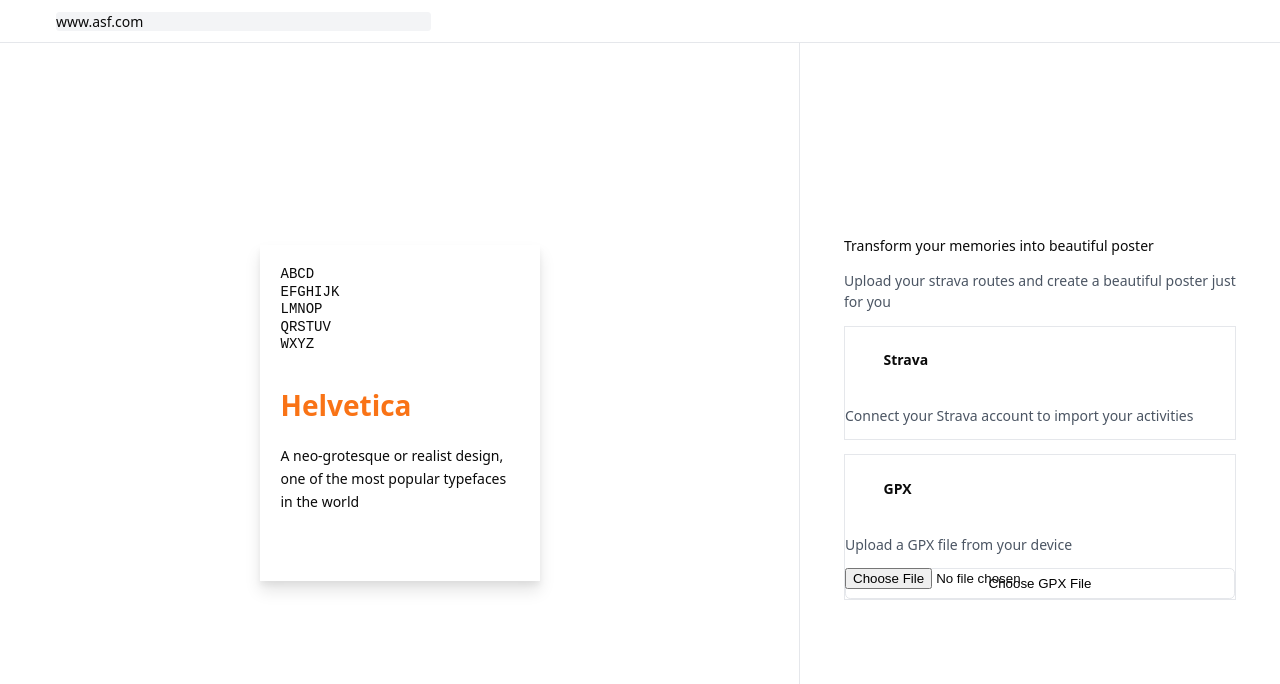
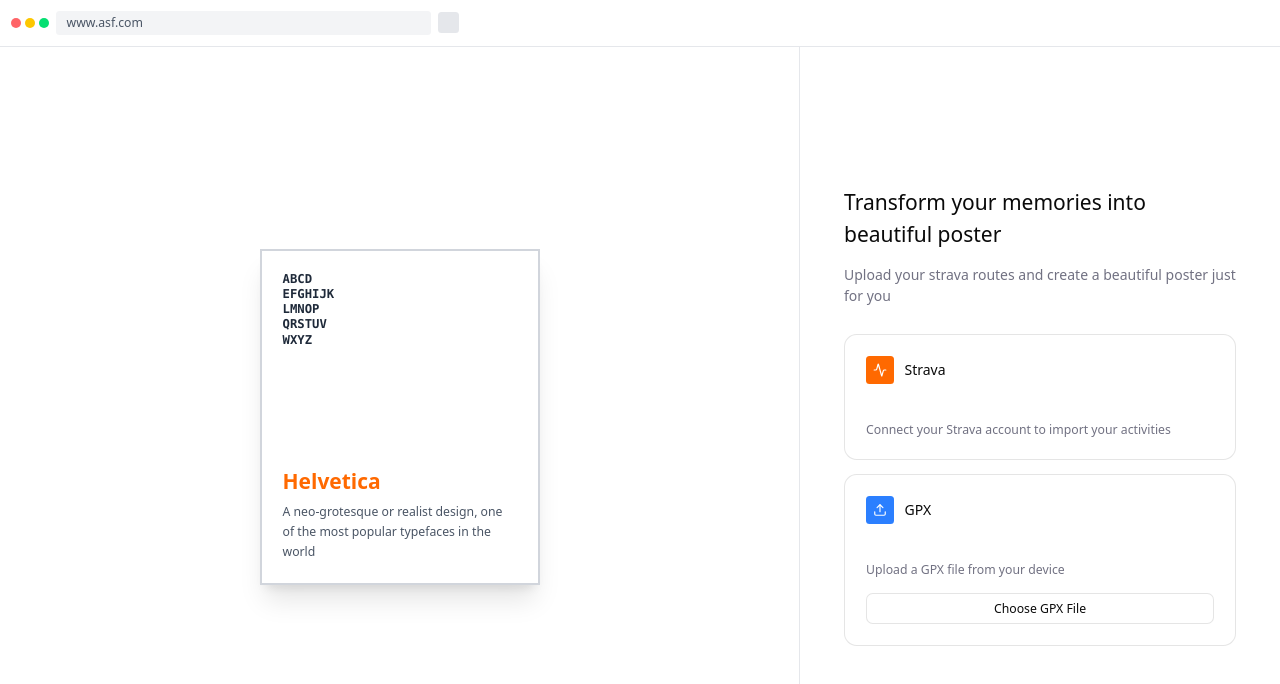
Before and after one commit to rediver/poster_app, a React (Vite) app: page / in a window 1280 px wide. Shown: the top 684 px of the page. Built offline with nearby package versions, Linux system fonts and the light colour scheme.

Commit message:
Import Tailwind using @import directive

```diff
--- a/src/main.css
+++ /dev/null
@@ -1,141 +0,0 @@
-/* Basic global styles and a few utility classes mimicking Tailwind classes used in components. */
-
-:root {
-  --bg-gray-50: #f9fafb;
-  --bg-white: #ffffff;
-  --text-gray-600: #4b5563;
-  --border-gray-200: #e5e7eb;
-  --border-gray-300: #d1d5db;
-  --orange-500: #f97316;
-  --orange-600: #ea580c;
-  --blue-500: #3b82f6;
-  --green-400: #4ade80;
-  --yellow-400: #facc15;
-  --red-400: #f87171;
-}
-
-* { box-sizing: border-box; }
-html, body, #root { height: 100%; }
-body { margin: 0; font-family: system-ui, -apple-system, Segoe UI, Roboto, Helvetica, Arial, sans-serif; }
-
-/* Utility classes (subset) */
-.min-h-screen { min-height: 100vh; }
-.bg-gray-50 { background-color: var(--bg-gray-50); }
-.bg-white { background-color: var(--bg-white); }
-.text-muted-foreground { color: var(--text-gray-600); }
-.text-white { color: #fff; }
-.text-orange-500 { color: var(--orange-500); }
-.border { border: 1px solid var(--border-gray-200); }
-.border-b { border-bottom: 1px solid var(--border-gray-200); }
-.border-r { border-right: 1px solid var(--border-gray-200); }
-.border-gray-200 { border-color: var(--border-gray-200); }
-.border-gray-300 { border-color: var(--border-gray-300); }
-.p-3 { padding: 0.75rem; }
-.p-4 { padding: 1rem; }
-.p-6 { padding: 1.5rem; }
-.p-8 { padding: 2rem; }
-.pl-12 { padding-left: 3rem; }
-.mb-2 { margin-bottom: .5rem; }
-.mb-3 { margin-bottom: .75rem; }
-.mb-4 { margin-bottom: 1rem; }
-.mb-6 { margin-bottom: 1.5rem; }
-.mt-16 { margin-top: 4rem; }
-.flex { display: flex; }
-.flex-1 { flex: 1 1 0%; }
-.items-center { align-items: center; }
-.justify-center { justify-content: center; }
-.justify-between { justify-content: space-between; }
-.justify-start { justify-content: flex-start; }
-.flex-col { flex-direction: column; }
-.space-x-1 > * + * { margin-left: .25rem; }
-.space-x-2 > * + * { margin-left: .5rem; }
-.space-x-3 > * + * { margin-left: .75rem; }
-.space-y-2 > * + * { margin-top: .5rem; }
-.space-y-3 > * + * { margin-top: .75rem; }
-.space-y-4 > * + * { margin-top: 1rem; }
-.space-y-6 > * + * { margin-top: 1.5rem; }
-.max-w-lg { max-width: 32rem; }
-.w-6 { width: 1.5rem; height: 1.5rem; }
-.w-8 { width: 2rem; height: 2rem; }
-.w-80 { width: 20rem; }
-.w-\[480px\] { width: 480px; }
-.h-2 { height: .5rem; }
-.h-3 { height: .75rem; width: .75rem; }
-.h-6 { height: 1.5rem; width: 1.5rem; }
-.h-9 { height: 2.25rem; }
-.h-96 { height: 24rem; }
-.rounded { border-radius: .25rem; }
-.rounded-full { border-radius: 9999px; }
-.shadow, .shadow-lg { box-shadow: 0 1px 2px rgba(0,0,0,.06), 0 1px 3px rgba(0,0,0,.1); }
-.shadow-xl, .shadow-2xl { box-shadow: 0 10px 15px rgba(0,0,0,.1), 0 4px 6px rgba(0,0,0,.05); }
-.max-w-md { max-width: 28rem; }
-.mx-auto { margin-left: auto; margin-right: auto; }
-.cursor-pointer { cursor: pointer; }
-.hover\:shadow-md { transition: box-shadow .2s ease; }
-.hover\:shadow-md:hover { box-shadow: 0 4px 6px rgba(0,0,0,.1); }
-.transition-shadow { transition: box-shadow .2s ease; }
-.absolute { position: absolute; }
-.relative { position: relative; }
-.top-4 { top: 1rem; }
-.left-4 { left: 1rem; }
-.z-10 { z-index: 10; }
-.grid { display: grid; }
-.grid-cols-2 { grid-template-columns: repeat(2, minmax(0, 1fr)); }
-.grid-cols-3 { grid-template-columns: repeat(3, minmax(0, 1fr)); }
-.grid-cols-5 { grid-template-columns: repeat(5, minmax(0, 1fr)); }
-.gap-2 { gap: .5rem; }
-.gap-3 { gap: .75rem; }
-.gap-4 { gap: 1rem; }
-.leading-relaxed { line-height: 1.625; }
-.leading-tight { line-height: 1.25; }
-.whitespace-pre-wrap { white-space: pre-wrap; }
-.rounded-full { border-radius: 9999px; }
-.min-h-\[calc\(100vh-60px\)\] { min-height: calc(100vh - 60px); }
-.border-2 { border-width: 2px; }
-.ring-2 { outline: 2px solid var(--orange-500); outline-offset: 2px; }
-.disabled\:opacity-50:disabled { opacity: .5; }
-.disabled\:cursor-not-allowed:disabled { cursor: not-allowed; }
-.h-12 { height: 3rem; }
-
-/* Simple form elements */
-input[type="text"], input[type="email"], input[type="password"], input[type="color"] {
-  width: 100%;
-  padding: 0.5rem 0.75rem;
-  border: 1px solid var(--border-gray-300);
-  border-radius: 0.25rem;
-  background: #fff;
-}
-
-button {
-  appearance: none;
-  border: 1px solid var(--border-gray-300);
-  background: #fff;
-  border-radius: 0.375rem;
-  padding: 0.5rem 0.75rem;
-  cursor: pointer;
-}
-button.bg-orange-500 { background: var(--orange-500); border-color: var(--orange-500); }
-button.bg-orange-500:hover { background: var(--orange-600); border-color: var(--orange-600); }
-button.text-white { color: #fff; }
-
-/* Badges, cards, etc. */
-.badge { display: inline-flex; align-items: center; padding: 0.125rem 0.5rem; border-radius: 9999px; border: 1px solid var(--border-gray-300); font-size: 0.75rem; }
-.bg-orange-100 { background: #ffedd5; }
-.text-orange-700 { color: #c2410c; }
-.border-orange-200 { border-color: #fed7aa; }
-.bg-blue-100 { background: #dbeafe; }
-.text-blue-700 { color: #1d4ed8; }
-.border-blue-200 { border-color: #bfdbfe; }
-.bg-green-100 { background: #dcfce7; }
-.text-green-700 { color: #15803d; }
-.border-green-200 { border-color: #bbf7d0; }
-.bg-gray-100 { background: #f3f4f6; }
-.text-gray-700 { color: #374151; }
-.border-gray-200 { border-color: #e5e7eb; }
-
-/* Simple utilities referenced by components */
-.max-w-md { max-width: 28rem; }
-.w-full { width: 100%; }
-
-/* Simple pre styling */
-pre { margin: 0; }
--- a/src/main.tsx
+++ b/src/main.tsx
@@ -2,7 +2,6 @@ import React from 'react'
 import ReactDOM from 'react-dom/client'
 import App from '../App'
 import '../styles/globals.css'
-import './main.css'
 import { logModule, logStylesheets, DEBUG_LOAD, assertStylesheets, assertStylesheetsFromEnv } from './debug'
 logModule('src/main.tsx')
 
@@ -13,7 +12,7 @@ if (DEBUG_LOAD) {
     try {
       logStylesheets();
       // Verify key stylesheet modules are present
-      assertStylesheets(['styles/globals.css', 'src/main.css']);
+      assertStylesheets(['styles/globals.css']);
       // Optionally verify external CDN styles via DEBUG_EXPECT_STYLES or VITE_DEBUG_EXPECT_STYLES
       assertStylesheetsFromEnv();
     } catch {}
--- a/styles/globals.css
+++ b/styles/globals.css
@@ -1,3 +1,5 @@
+@import "tailwindcss";
+
 @custom-variant dark (&:is(.dark *));
 
 :root {
```
